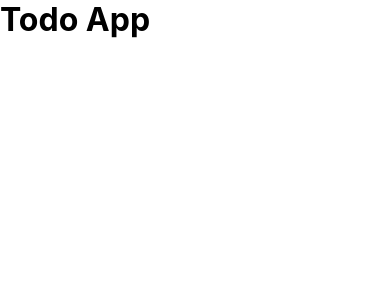
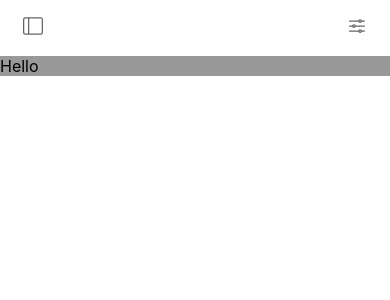
Before and after one commit to tife2020/tayturetodo, a React (Vite) app: page /taytureTodoApp in a window 390 px wide. Shown: the top 300 px of the page. Built offline with nearby package versions, Linux system fonts and the light colour scheme.

Commit message:
Mobile layout of the taytureTodoApp

```diff
--- /dev/null
+++ b/src/components/TodoAppComponents/LeftSidePanel/LeftSidePanel.jsx
@@ -0,0 +1,11 @@
+
+
+export default function LeftSideApp(){
+    return(
+        <>
+            <div className="leftSideCont">
+                Hello
+            </div>
+        </>
+    )
+}
--- /dev/null
+++ b/src/components/TodoAppComponents/NavbarTodo.jsx
@@ -0,0 +1,31 @@
+import "./TodoApp.css";
+import { BsLayoutSidebar } from "react-icons/bs";
+import { IoOptionsOutline } from "react-icons/io5";
+
+export default function NavbarTodo() {
+  return (
+    <>
+      <nav className="navTodoApp">
+        <div className="NavTodoIconCont">
+          <BsLayoutSidebar
+            style={{
+              color: "#666",
+              height: "32px",
+              width: "20px",
+            }}
+          />
+        </div>
+        <div className="NavTodoIconCont">
+          <IoOptionsOutline
+            style={{
+              color: "#666",
+              height: "32px",
+              width: "20px",
+            }}
+          />
+
+        </div>
+      </nav>
+    </>
+  );
+}
--- /dev/null
+++ b/src/components/TodoAppComponents/TodoApp.css
@@ -0,0 +1,26 @@
+*,*::before,*::after{
+    padding: 0;
+    margin: 0;
+    box-sizing: border-box;
+    font-family: -apple-system,system-ui,"Segoe UI",Roboto,Noto,Oxygen-Sans,Ubuntu,Cantrell,"Helvetica Neue",sans-serif,"Apple Color Emoji","Segoe UI Emoji","Segoe UI Symbol";
+}
+
+.navTodoApp{
+    display: flex;
+    padding-inline: 12px;
+    align-items: center;
+    justify-content: space-between;
+    border-bottom: 1px solid transparent;
+    z-index: 3;
+    position: sticky;
+    font-size: 14px;
+    height: 56px;
+}
+
+.NavTodoIconCont{
+    padding-inline: 11px;
+}
+
+.leftSideCont{
+    background-color: rgba(0,0,0,.4);
+}
--- a/src/components/TodoAppComponents/TodoApp.jsx
+++ b/src/components/TodoAppComponents/TodoApp.jsx
@@ -1,9 +1,18 @@
-
+import NavbarTodo from "./NavbarTodo"
+import LeftSideApp from "./LeftSidePanel/LeftSidePanel"
+import { useState } from "react"
 
 export default function TodoApp (){
+    const [leftMenuIsClicked, setLeftMenuIsClicked] = useState(true)
+
+    function handleleftMenuIsClicked(){
+        setLeftMenuIsClicked(true);
+    }
+
     return(
         <>
-            <h1>Todo App</h1>
+            <NavbarTodo/>
+            {leftMenuIsClicked?<LeftSideApp/>:null}
         </>
     )
 }
```
Also changed, not shown: src/components/TodoAppComponents/Today/Today.jsx (added, +9 -0 lines).
